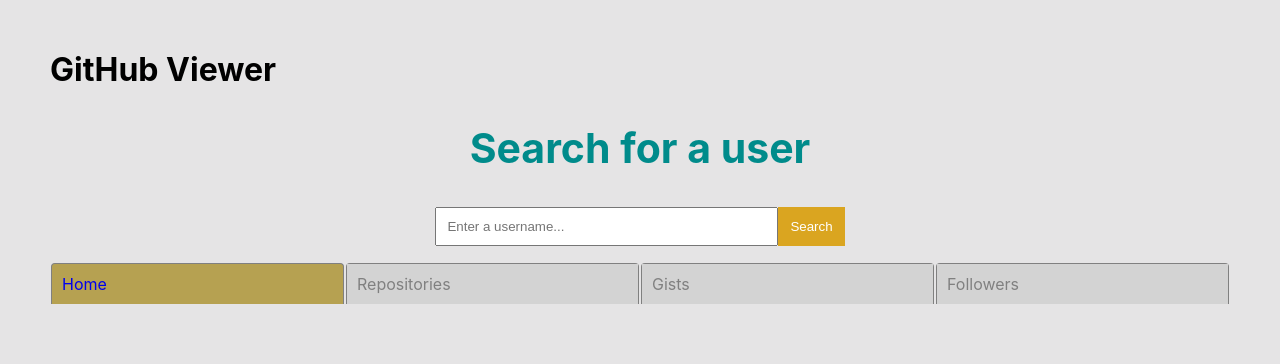
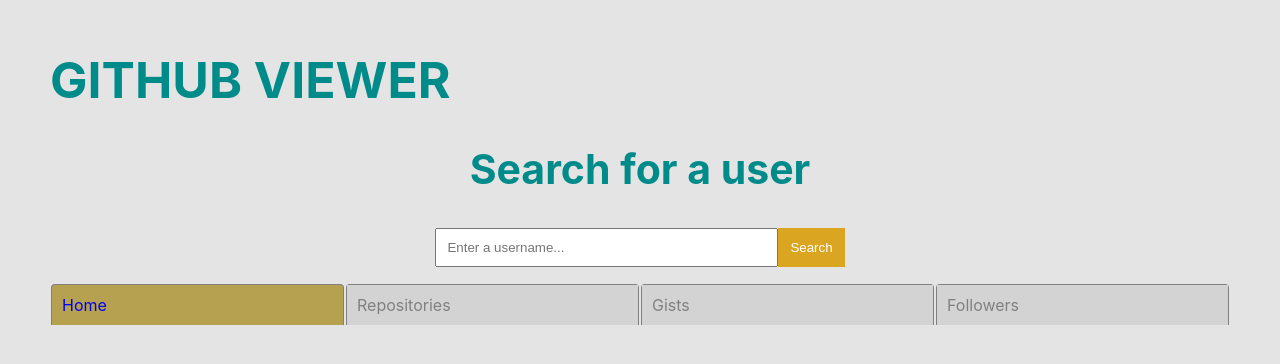
Before and after one commit to chidiebereojingwa/github_userSearch, a React (Create React App) app: page / in a window 1280 px wide. Shown: the top 364 px of the page. Built offline with nearby package versions, Linux system fonts and the light colour scheme.

Commit message:
modified css

```diff
--- a/src/App.css
+++ b/src/App.css
@@ -36,6 +36,12 @@
     display: inline-block;
 }
 
+.logo {
+    text-transform: uppercase;
+    color: darkcyan;
+    font-size: 50px;
+}
+
 .input {
     width: 343px;
 }
@@ -62,6 +68,7 @@
     background-color: goldenrod;
     color: white;
     border: 0;
+    cursor: pointer;
 }
 
 .user-details {
--- a/src/App.tsx
+++ b/src/App.tsx
@@ -34,7 +34,7 @@
 
   return (
     <div className="App">
-      <h1>GitHub Viewer</h1>
+      <h1 className="logo">GitHub Viewer</h1>
       <h2 className="searchText">Search for a user</h2>
       <form className="search-user" onSubmit={searchForUser}>
         <input
@@ -43,7 +43,7 @@
           onChange={(event) => setUserSearch(event.target.value)}
           placeholder="Enter a username..."
         />
-        <button>Search</button>
+        <button className="searchButton">Search</button>
       </form>
 
       <Router>
```
